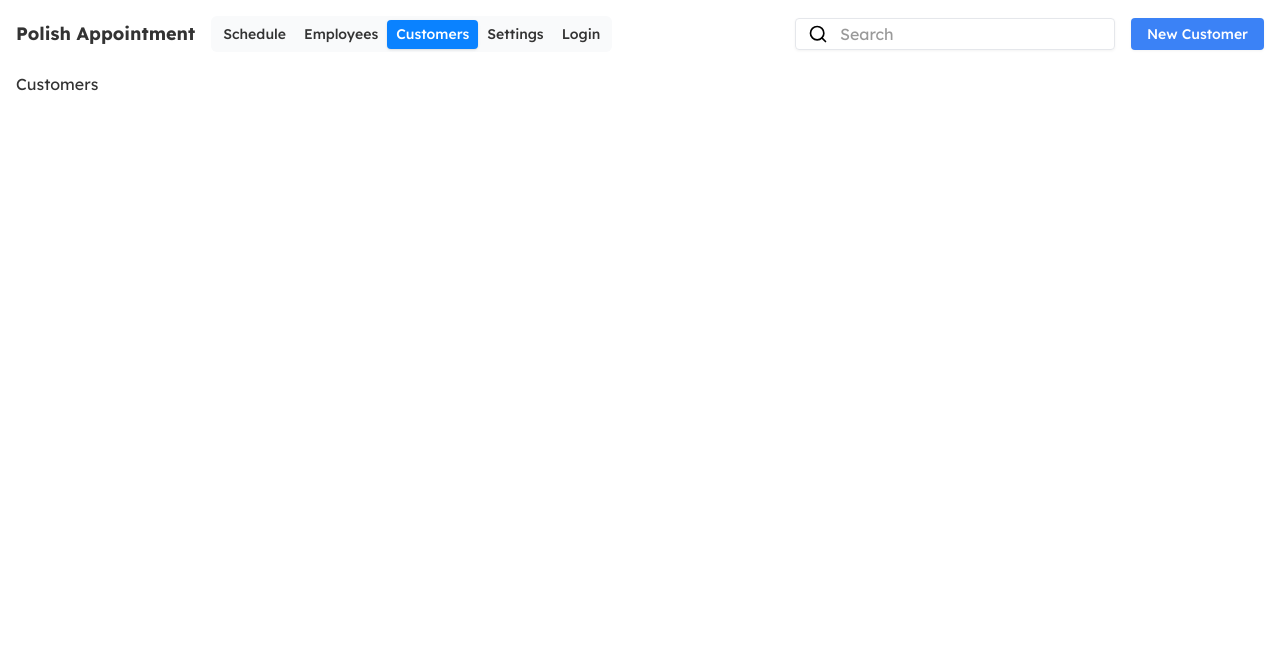
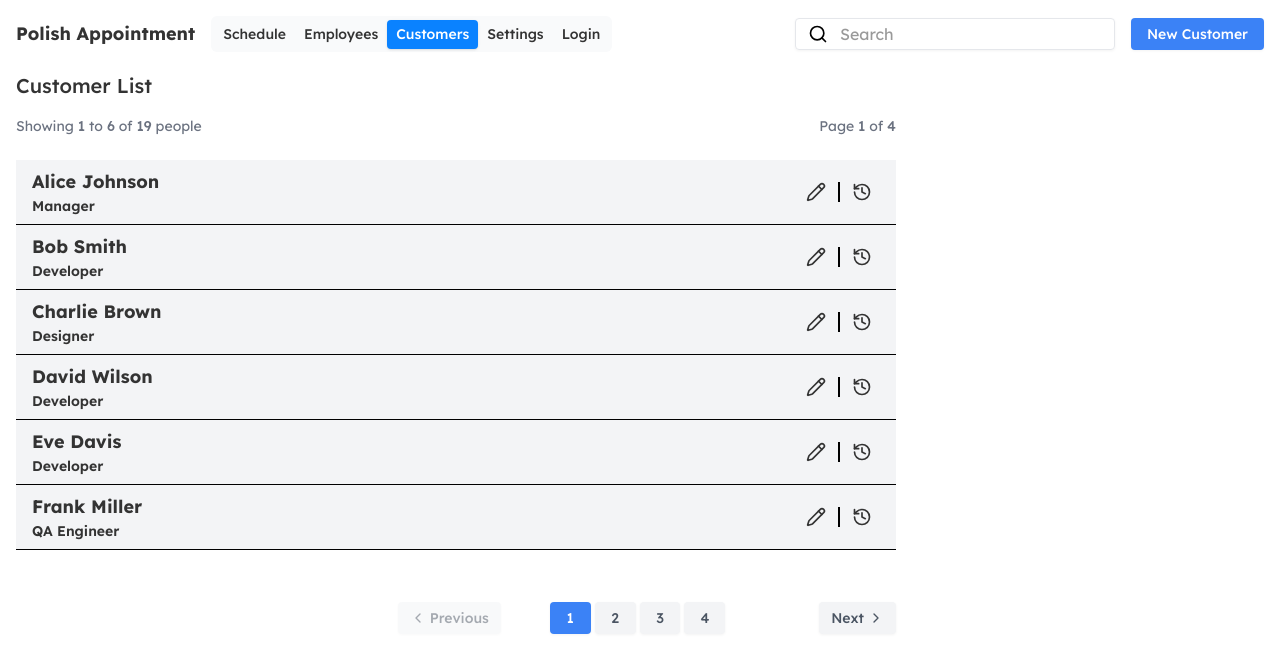
Before and after one commit to akademy-dev/Polish-Appointment, a Next.js app: page /customers in a window 1280 px wide. Shown: the top 672 px of the page. Built offline with nearby package versions, Linux system fonts and the light colour scheme.

Commit message:
feat: update layout to replace button with CreateInfoButton and enhance customer page with HumanList component

```diff
--- a/app/(root)/customers/page.tsx
+++ b/app/(root)/customers/page.tsx
@@ -1,7 +1,14 @@
+import HumanList from "@/components/HumanList";
 import React from "react";
 
 const Page = () => {
-  return <div>Customers</div>;
+  return (
+    <>
+      <h2 className="heading">Customer List</h2>
+
+      <HumanList />
+    </>
+  );
 };
 
 export default Page;
--- a/app/(root)/layout.tsx
+++ b/app/(root)/layout.tsx
@@ -3,8 +3,8 @@ import Navbar from "@/components/Navbar";
 import { SidebarProvider, SidebarTrigger } from "@/components/ui/sidebar";
 import { AppSidebar } from "@/components/app-sidebar";
 import { usePathname } from "next/navigation";
-import { Button } from "@/components/ui/button";
 import SearchForm from "@/components/SearchForm";
+import CreateInfoButton from "@/components/CreateInfoButton";
 
 export default function Layout({
   children,
@@ -36,9 +36,7 @@ export default function Layout({
                 <div className="w-80">
                   <SearchForm />
                 </div>
-                <Button size="default" className="whitespace-nowrap">
-                  {value === "employees" ? "New Employee" : "New Customer"}
-                </Button>
+                <CreateInfoButton type={value} />
               </div>
             </div>
 
@@ -46,9 +44,7 @@ export default function Layout({
               <div className="flex-1 sm:max-w-md">
                 <SearchForm />
               </div>
-              <Button size="default" className="sm:whitespace-nowrap">
-                {value === "employees" ? "New Employee" : "New Customer"}
-              </Button>
+              <CreateInfoButton type={value} />
             </div>
           </header>
 
```
